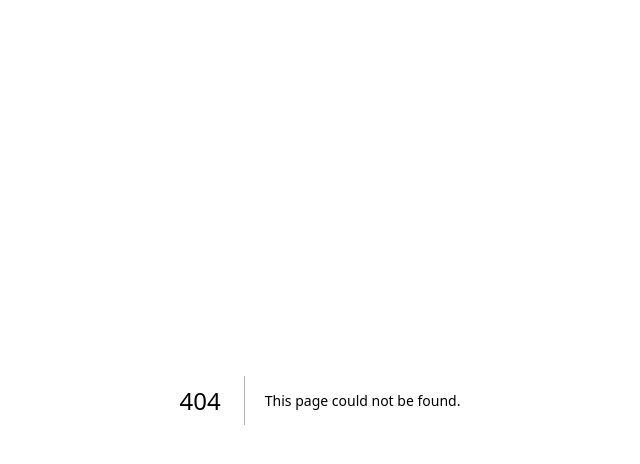
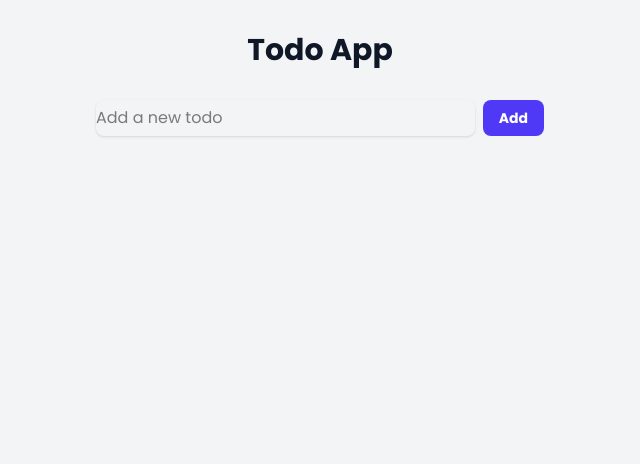
Before and after one commit to Sasvidu/react-workshop-presentation, a Next.js app: page /Todo in a window 1280 px wide. Before the commit this address had no page. Shown: the top 464 px of the page, without its empty margins (320-960 px from the left). Built offline with nearby package versions, Linux system fonts and the light colour scheme.

Commit message:
feat: Todo App

```diff
--- /dev/null
+++ b/src/app/Todo/page.tsx
@@ -0,0 +1,89 @@
+'use client';
+
+import { useState } from 'react';
+
+interface Todo {
+  id: number;
+  text: string;
+  completed: boolean;
+}
+
+export default function Home() {
+  const [todos, setTodos] = useState<Todo[]>([]);
+  const [input, setInput] = useState('');
+
+  const addTodo = (e: React.FormEvent) => {
+    e.preventDefault();
+    if (input.trim() !== '') {
+      setTodos([...todos, { id: Date.now(), text: input, completed: false }]);
+      setInput('');
+    }
+  };
+
+  const toggleTodo = (id: number) => {
+    setTodos(
+      todos.map(todo =>
+        todo.id === id ? { ...todo, completed: !todo.completed } : todo
+      )
+    );
+  };
+
+  const deleteTodo = (id: number) => {
+    setTodos(todos.filter(todo => todo.id !== id));
+  };
+
+  return (
+    <div className="min-h-screen bg-gray-100 py-8 px-4 sm:px-6 lg:px-8">
+      <div className="max-w-md mx-auto">
+        <h1 className="text-3xl font-bold text-center text-gray-900 mb-8">
+          Todo App
+        </h1>
+
+        <form onSubmit={addTodo} className="mb-6">
+          <div className="flex gap-2">
+            <input
+              type="text"
+              value={input}
+              onChange={(e) => setInput(e.target.value)}
+              placeholder="Add a new todo"
+              className="flex-1 rounded-lg border-gray-300 shadow-sm focus:border-indigo-500 focus:ring-indigo-500"
+            />
+            <button
+              type="submit"
+              className="inline-flex justify-center rounded-lg bg-indigo-600 px-4 py-2 text-sm font-semibold text-white hover:bg-indigo-500 focus:outline-none focus:ring-2 focus:ring-indigo-500 focus:ring-offset-2"
+            >
+              Add
+            </button>
+          </div>
+        </form>
+
+        <ul className="space-y-3">
+          {todos.map(todo => (
+            <li
+              key={todo.id}
+              className="flex items-center gap-3 rounded-lg bg-white p-4 shadow"
+            >
+              <input
+                type="checkbox"
+                checked={todo.completed}
+                onChange={() => toggleTodo(todo.id)}
+                className="h-4 w-4 rounded border-gray-300 text-indigo-600 focus:ring-indigo-500"
+              />
+              <span className={`flex-1 ${todo.completed ? 'line-through text-gray-500' : 'text-gray-900'}`}>
+                {todo.text}
+              </span>
+              <button
+                onClick={() => deleteTodo(todo.id)}
+                className="rounded-lg bg-red-100 p-2 text-red-600 hover:bg-red-200 focus:outline-none focus:ring-2 focus:ring-red-500 focus:ring-offset-2"
+              >
+                <svg xmlns="http://www.w3.org/2000/svg" fill="none" viewBox="0 0 24 24" strokeWidth={1.5} stroke="currentColor" className="w-5 h-5">
+                  <path strokeLinecap="round" strokeLinejoin="round" d="M14.74 9l-.346 9m-4.788 0L9.26 9m9.968-3.21c.342.052.682.107 1.022.166m-1.022-.165L18.16 19.673a2.25 2.25 0 01-2.244 2.077H8.084a2.25 2.25 0 01-2.244-2.077L4.772 5.79m14.456 0a48.108 48.108 0 00-3.478-.397m-12 .562c.34-.059.68-.114 1.022-.165m0 0a48.11 48.11 0 013.478-.397m7.5 0v-.916c0-1.18-.91-2.164-2.09-2.201a51.964 51.964 0 00-3.32 0c-1.18.037-2.09 1.022-2.09 2.201v.916m7.5 0a48.667 48.667 0 00-7.5 0" />
+                </svg>
+              </button>
+            </li>
+          ))}
+        </ul>
+      </div>
+    </div>
+  );
+}
--- a/src/app/UseState/page.tsx
+++ b/src/app/UseState/page.tsx
@@ -43,7 +43,7 @@ export default function UseStateSlide() {
             href="/TodoList"
             className="bg-gradient-to-r from-purple-600 to-indigo-600 hover:from-indigo-600 hover:to-purple-600 text-white font-semibold py-3 px-6 rounded-full shadow-md transition duration-300 ease-in-out transform hover:scale-105"
           >
-            Next
+            Todo! 📝
           </Link>
         </div>
       </div>
```
